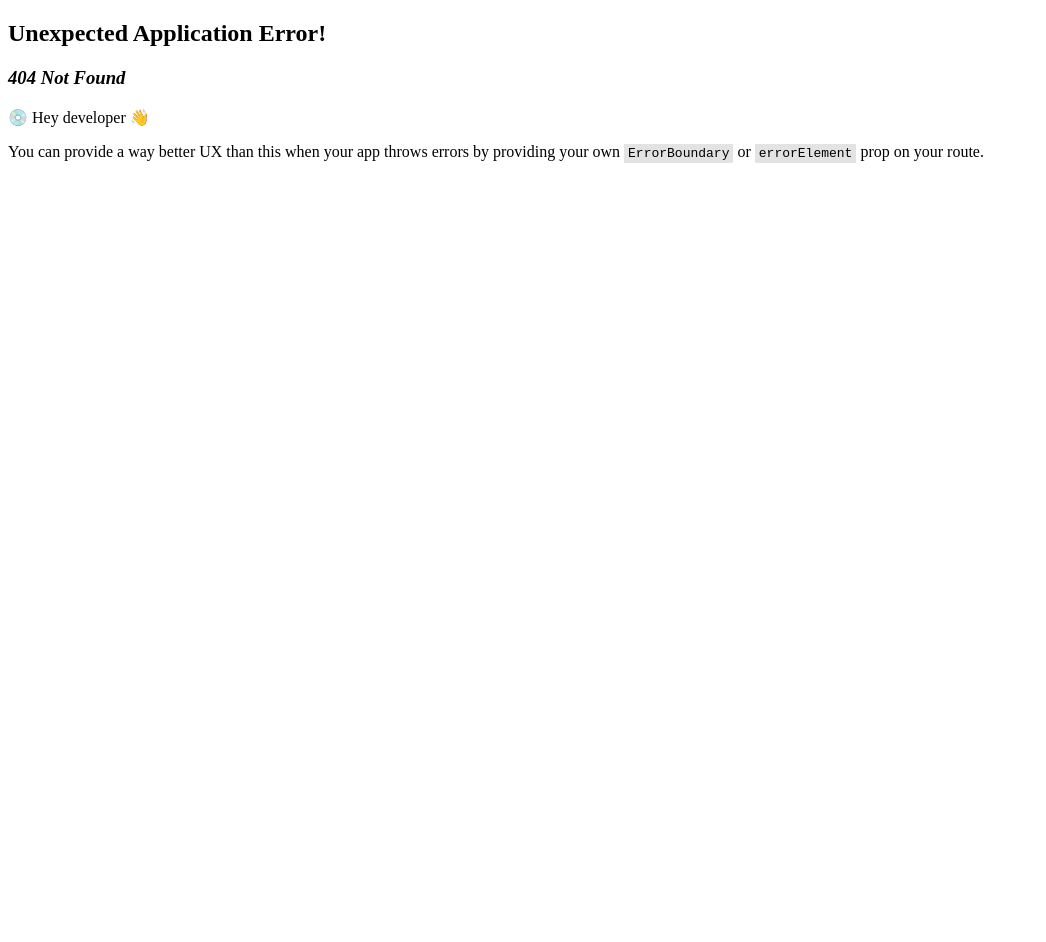
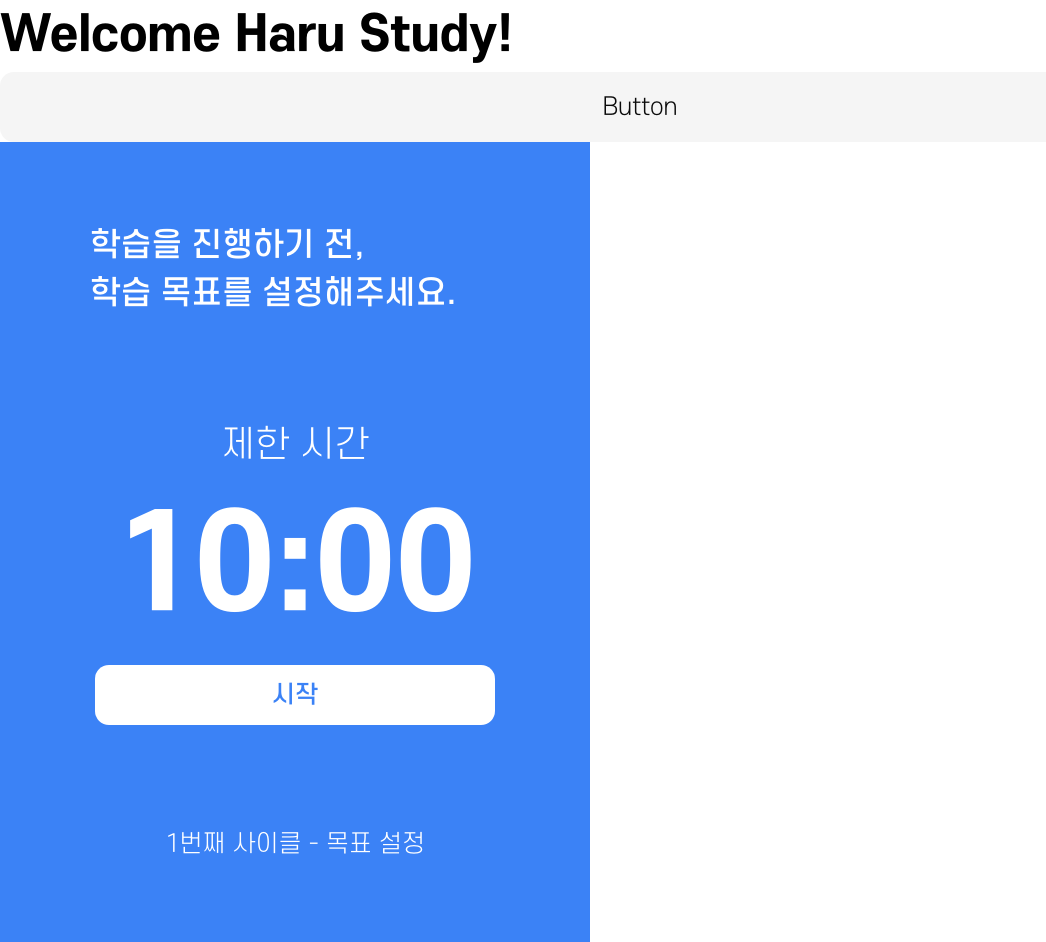
Before and after one commit to woowacourse-teams/2023-haru-study, a React app in the folder frontend/: page /studyboard in a window 1280 px wide. Before the commit this address had no page. Shown: the whole page, without its empty margins (0-1046 px from the left). Before the commit the page ends 800 px from the top, so only its background shows below. Built offline with nearby package versions, Linux system fonts and the light colour scheme.

Commit message:
feat: 스터디 진행 페이지 라우팅 및 페이지 컴포넌트 추가

```diff
--- /dev/null
+++ b/frontend/src/pages/StudyBoard.tsx
@@ -0,0 +1,18 @@
+import { styled } from 'styled-components';
+
+import Sidebar from '@Components/board/Sidebar/Sidebar';
+
+const StudyBoard = () => {
+  return (
+    <Layout>
+      <Sidebar step="planning" cycle={1} minutes={10} />
+    </Layout>
+  );
+};
+
+export default StudyBoard;
+
+const Layout = styled.div`
+  width: 100%;
+  display: flex;
+`;
```
Also changed, not shown: frontend/src/router/index.tsx (+7 -1 lines).
